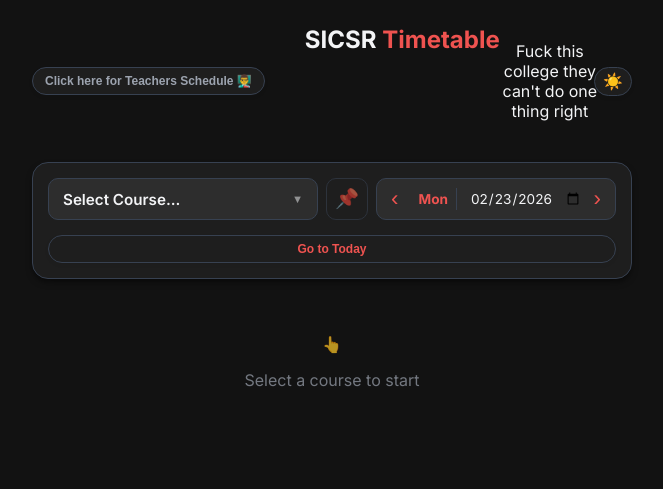
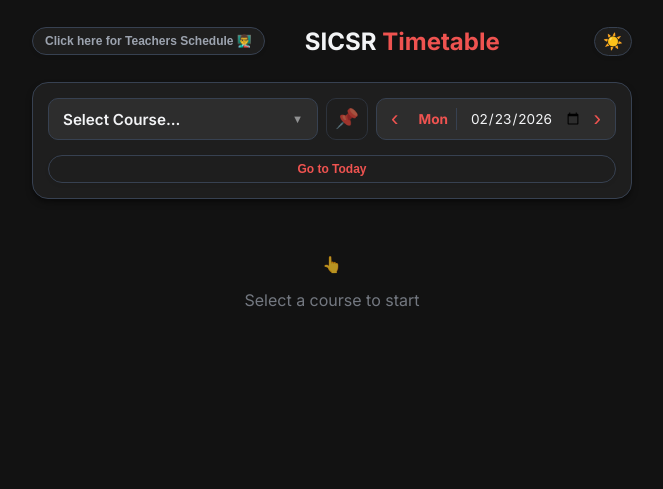
Before and after one commit to Arsh232323/Sicsr-timetable-working, a plain HTML site: page index.html in a window 1280 px wide. Shown: the whole page, without its empty margins (308-971 px from the left). Drawn offline with Linux system fonts and the light colour scheme; no server answers.

Commit message:
Update index.html

```diff
--- a/index.html
+++ b/index.html
@@ -19,7 +19,7 @@
 
                 <div class="logo-area">
                     <h1>SICSR <span class="highlight">Timetable</span></h1>
-                    <p>Fuck this college they can't do one thing right</p>
+
                 </div>
 
                 <button id="themeToggleBtn" class="header-icon-btn" title="Toggle Dark Mode">🌙</button>
```
